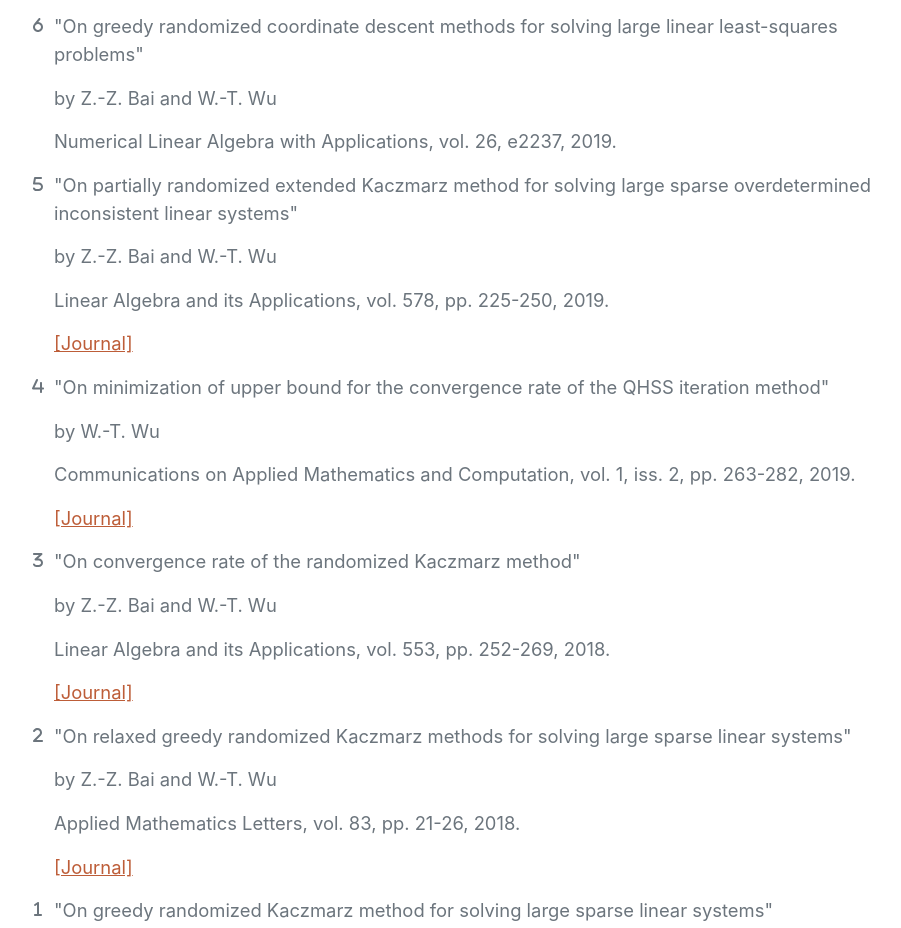
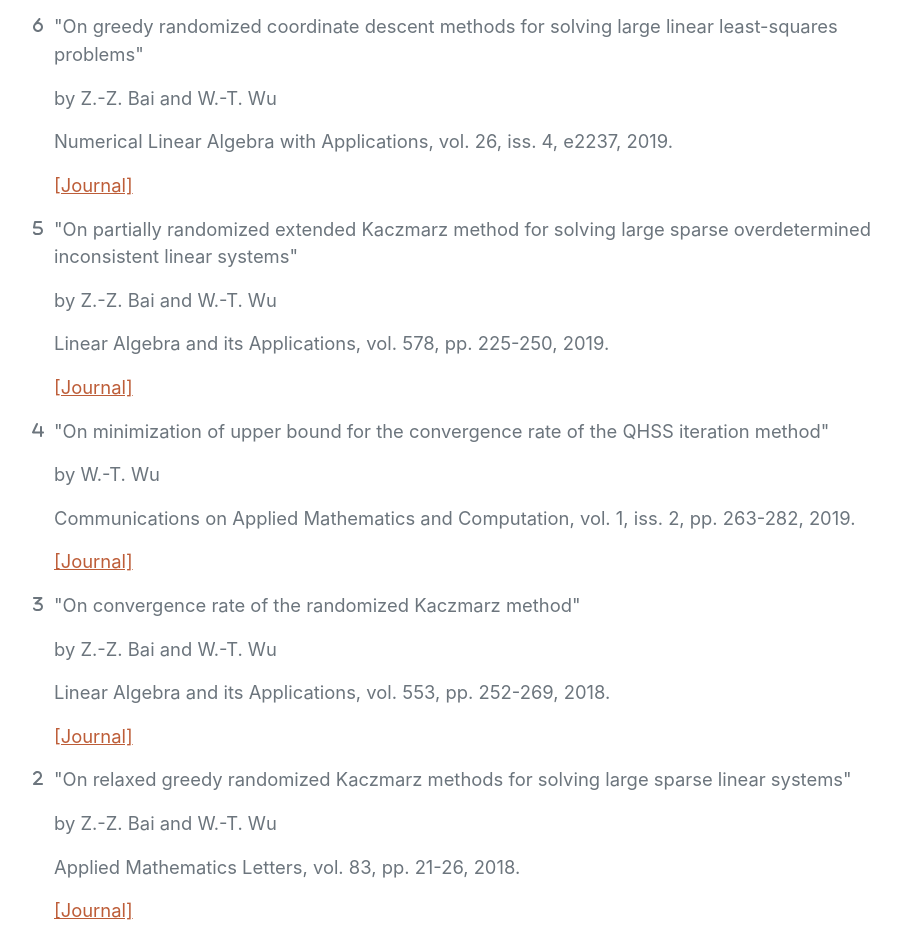
Before and after one commit to Wen-TingWu/homepage, a website: page index.html in a window 1280 px wide. Shown: the part 7866-8794 px from the top of the page, without its empty margins (306-1207 px from the left). Drawn offline with nearby package versions, Linux system fonts and the light colour scheme; a web font is replaced by a local one.

Commit message:
Update index.html

```diff
--- a/index.html
+++ b/index.html
@@ -244,7 +244,8 @@
                             <span class="fa-li"><i class="fas fa-6"></i></span>
                             <p class="lead mb-3">"On greedy randomized coordinate descent methods for solving large linear least-squares problems"</p>
                             <p class="lead mb-3">by Z.-Z. Bai and W.-T. Wu</p>
-                            <p class="lead mb-3">Numerical Linear Algebra with Applications, vol. 26, e2237, 2019.</p>
+                            <p class="lead mb-3">Numerical Linear Algebra with Applications, vol. 26, iss. 4, e2237, 2019.</p>
+                            <p class="lead mb-3"><a href="https://onlinelibrary.wiley.com/doi/10.1002/nla.2237">[Journal]</a></p>
                         </li>
                         <li>
                             <span class="fa-li"><i class="fas fa-5"></i></span>
```
